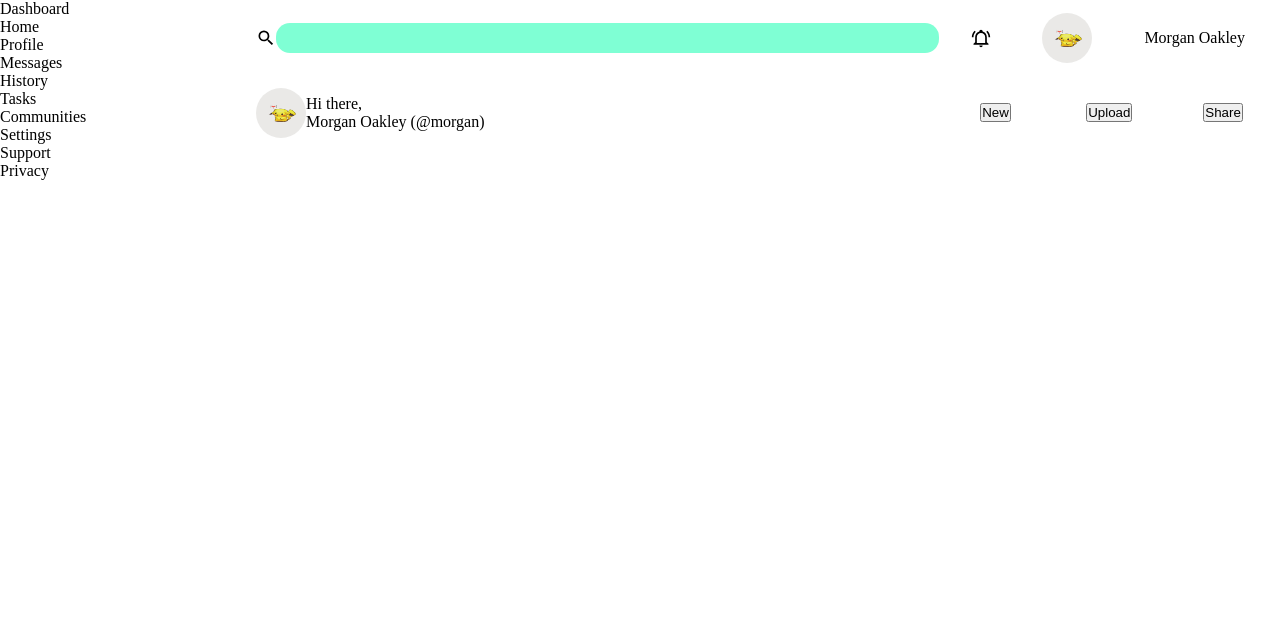
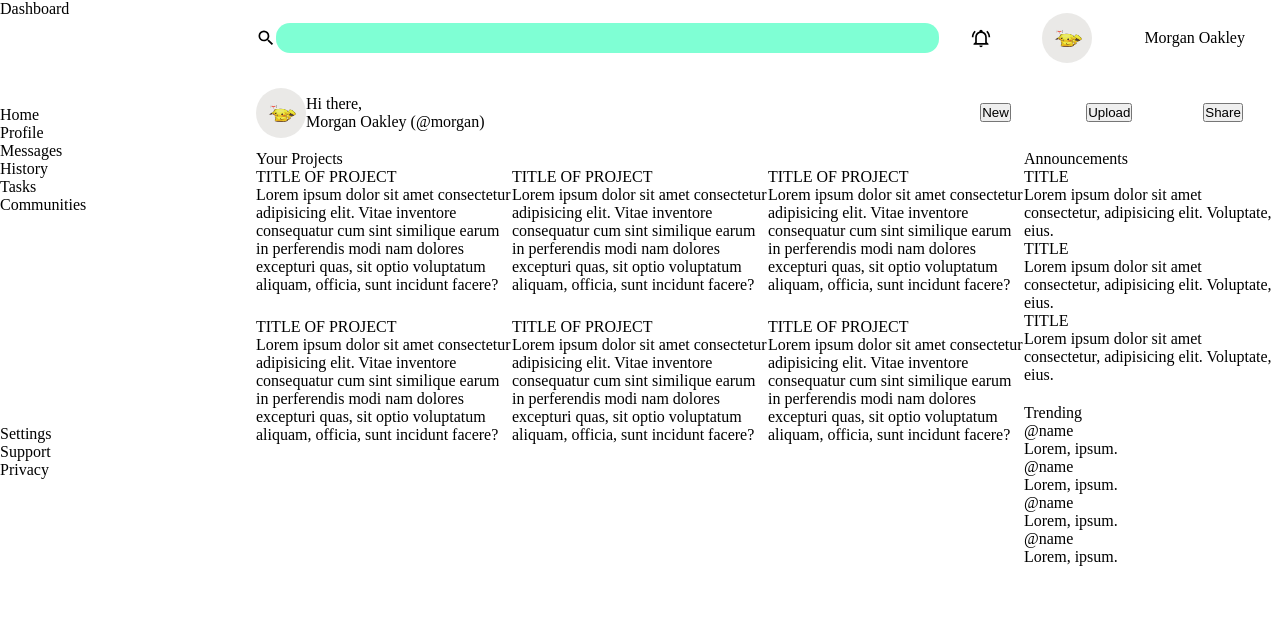
Before and after one commit to Nonines/Admin-Dashboard, a plain HTML site: page index.html in a window 1280 px wide. Drawn offline with Linux system fonts and the light colour scheme.

Commit message:
Complete overall page blueprint

```diff
--- a/index.html
+++ b/index.html
@@ -56,7 +56,76 @@
     </aside>
 
     <main>
+        <div class="projects">
+            <p>Your Projects</p>
+            <div class="cards">
+                <div class="project-card">
+                    <p>TITLE OF PROJECT</p>
+                    <p>Lorem ipsum dolor sit amet consectetur adipisicing elit. Vitae inventore consequatur cum sint similique earum in perferendis modi nam dolores excepturi quas, sit optio voluptatum aliquam, officia, sunt incidunt facere?</p>
+                </div>
+                <div class="project-card">
+                    <p>TITLE OF PROJECT</p>
+                    <p>Lorem ipsum dolor sit amet consectetur adipisicing elit. Vitae inventore consequatur cum sint similique earum in perferendis modi nam dolores excepturi quas, sit optio voluptatum aliquam, officia, sunt incidunt facere?</p>
+                </div>
+                <div class="project-card">
+                    <p>TITLE OF PROJECT</p>
+                    <p>Lorem ipsum dolor sit amet consectetur adipisicing elit. Vitae inventore consequatur cum sint similique earum in perferendis modi nam dolores excepturi quas, sit optio voluptatum aliquam, officia, sunt incidunt facere?</p>
+                </div>
+                <div class="project-card">
+                    <p>TITLE OF PROJECT</p>
+                    <p>Lorem ipsum dolor sit amet consectetur adipisicing elit. Vitae inventore consequatur cum sint similique earum in perferendis modi nam dolores excepturi quas, sit optio voluptatum aliquam, officia, sunt incidunt facere?</p>
+                </div>
+                <div class="project-card">
+                    <p>TITLE OF PROJECT</p>
+                    <p>Lorem ipsum dolor sit amet consectetur adipisicing elit. Vitae inventore consequatur cum sint similique earum in perferendis modi nam dolores excepturi quas, sit optio voluptatum aliquam, officia, sunt incidunt facere?</p>
+                </div>
+                <div class="project-card">
+                    <p>TITLE OF PROJECT</p>
+                    <p>Lorem ipsum dolor sit amet consectetur adipisicing elit. Vitae inventore consequatur cum sint similique earum in perferendis modi nam dolores excepturi quas, sit optio voluptatum aliquam, officia, sunt incidunt facere?</p>
+                </div>
+            </div>
+        </div>
 
+        <div class="side-content">
+            <div class="announce">
+                <p>Announcements</p>
+                <ul>
+                    <li>
+                        <p>TITLE</p>
+                        <p>Lorem ipsum dolor sit amet consectetur, adipisicing elit. Voluptate, eius.</p>
+                    </li>
+                    <li>
+                        <p>TITLE</p>
+                        <p>Lorem ipsum dolor sit amet consectetur, adipisicing elit. Voluptate, eius.</p>
+                    </li>
+                    <li>
+                        <p>TITLE</p>
+                        <p>Lorem ipsum dolor sit amet consectetur, adipisicing elit. Voluptate, eius.</p>
+                    </li>
+                </ul>
+            </div>
+            <div class="trending">
+                <p>Trending</p>
+                <ul>
+                    <li>
+                        <p>@name</p>
+                        <p>Lorem, ipsum.</p>
+                    </li>
+                    <li>
+                        <p>@name</p>
+                        <p>Lorem, ipsum.</p>
+                    </li>
+                    <li>
+                        <p>@name</p>
+                        <p>Lorem, ipsum.</p>
+                    </li>
+                    <li>
+                        <p>@name</p>
+                        <p>Lorem, ipsum.</p>
+                    </li>
+                </ul>
+            </div>
+        </div>
     </main>
 </body>
 </html>
--- a/styles/style.css
+++ b/styles/style.css
@@ -14,6 +14,10 @@
     width: 50px;
     height: 50px;
     border-radius: 50%;
+}
+
+ul {
+    list-style-type: none;
 }
 
 body {
@@ -40,6 +44,9 @@ aside {
     grid-column-end: 2;
     grid-row-start: 1;
     grid-row-end: 3;
+
+    display: grid;
+    grid-template-rows: 1fr 3fr 2fr;
 }
 
 main {
@@ -47,6 +54,9 @@ main {
     grid-column-end: 3;
     grid-row-start: 2;
     grid-row-end: 3;
+
+    display: grid;
+    grid-template-columns: 3fr 1fr;
 }
 
 header .search {
@@ -81,3 +91,22 @@ header .buttons {
     align-items: center;
     justify-items: center;
 }
+
+main .projects {
+    grid-column-start: 1;
+    grid-column-end: 2;
+    grid-row-start: 1;
+    grid-row-end: 2;
+}
+
+main .projects .cards {
+    display: grid;
+    grid-template-columns: repeat(auto-fit, minmax(250px, 1fr));
+    grid-auto-rows: 150px;
+}
+
+main .side-content {
+    display: grid;
+    grid-template-rows: 1fr 1fr;
+    gap: 20px;
+}
```
